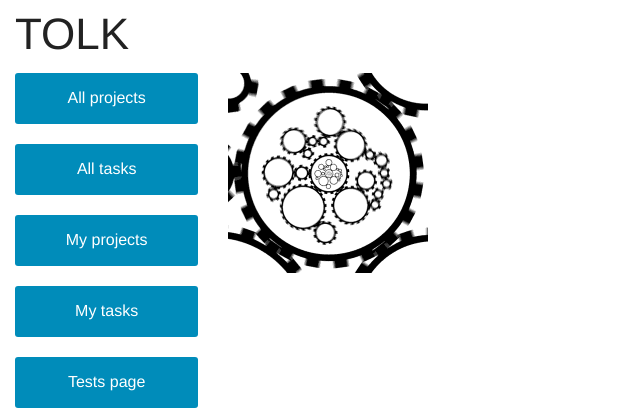
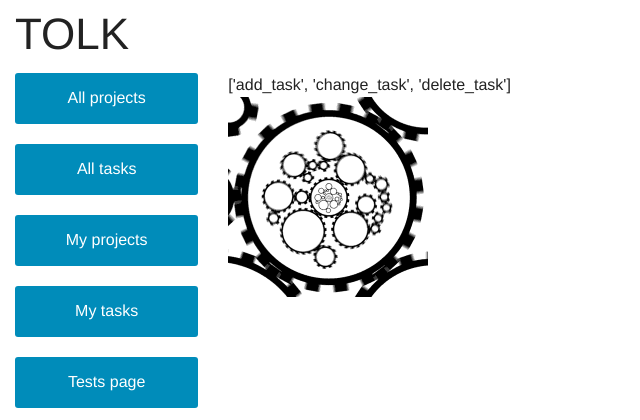
Before and after one commit to i-k-i/tolk, a Django app: page /projector/tests_page/ in a window 1280 px wide. Shown: the part 45-465 px from the top of the page, without its empty margins (0-640 px from the left). Run offline with Django 3.2, Linux system fonts and the light colour scheme; a user stored in the database is signed in; data comes from the database, SQL or seed files in the repository; both versions use the stored data as it was after the commit; parts of the project's set-up code (start-up, migrations or seed data) failed here and were passed over; some libraries are stand-ins or nearby versions.

Commit message:
pre_permission

```diff
--- a/projector/templates/task_list.html
+++ b/projector/templates/task_list.html
@@ -14,8 +14,8 @@
                      <th width="150">Name</th>
                      <th width="50">Status</th>
                      <th width="50">Workers</th>
-                     <th width="10">Time</th>
-                     <th width="100">Project</th>
+                     <th width="30">Time</th>
+                     <th width="30">Project</th>
 
                 </tr>
             </thead>
--- a/projector/templates/tests_page.html
+++ b/projector/templates/tests_page.html
@@ -1 +1,10 @@
 {% extends "base.html" %}
+
+{% block content %}
+    <div>
+    {{ text }}
+    </div>
+
+
+
+{% endblock content %}
--- a/projector/views.py
+++ b/projector/views.py
@@ -247,8 +247,13 @@ def my_projects(request):
 
 @login_required(login_url='/auth/login/')
 def tests_page(request):
+    from guardian.shortcuts import get_perms
     user = auth.get_user(request)
+    task = Task.objects.get(id=10)
+    text = get_perms(user, task)
+
     args={}
+    args['text']=text
     args['my_projects'] = my_projects
     args['username'] = user.username
     request.session.set_expiry(60)
--- a/tolk/settings.py
+++ b/tolk/settings.py
@@ -159,3 +159,7 @@ THUMBNAIL_ALIASES = {
         'avatar': {'size': (50, 50), 'crop': True},
     },
 }
+
+# [ERR]:You're using the Django "sites framework" without having set the SITE_ID setting. Create a site in your database and set the SITE_ID setting to fix this error.
+# [FIX]:
+SITE_ID = 1
```
Also changed, not shown: db.sqlite3, 9 other files.
